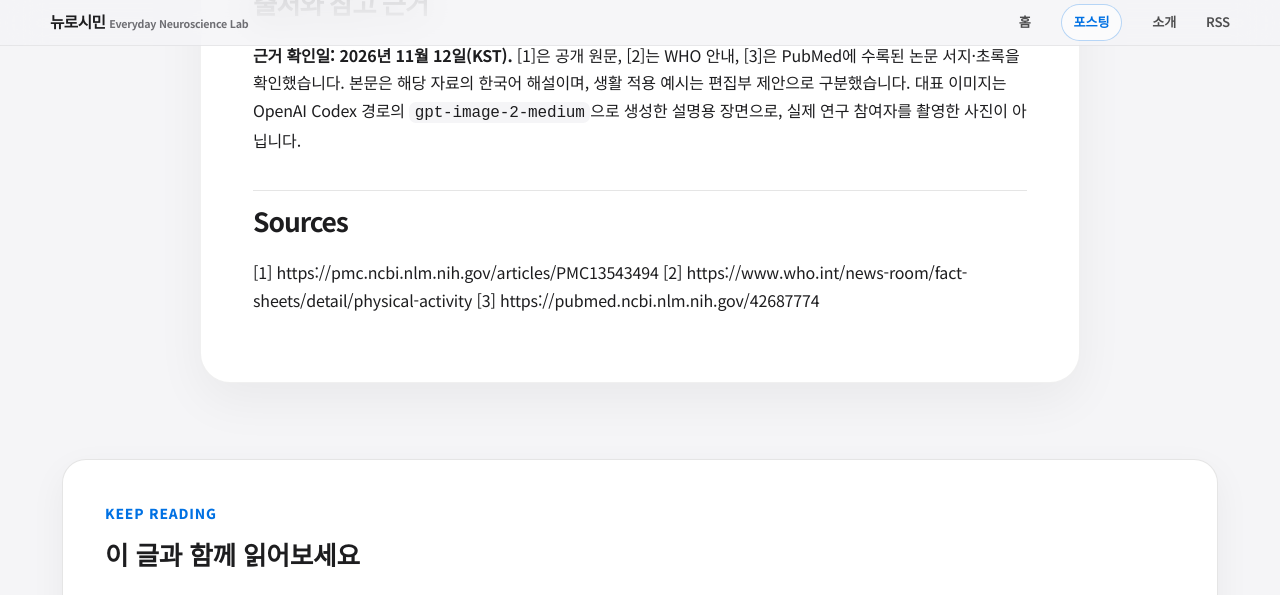
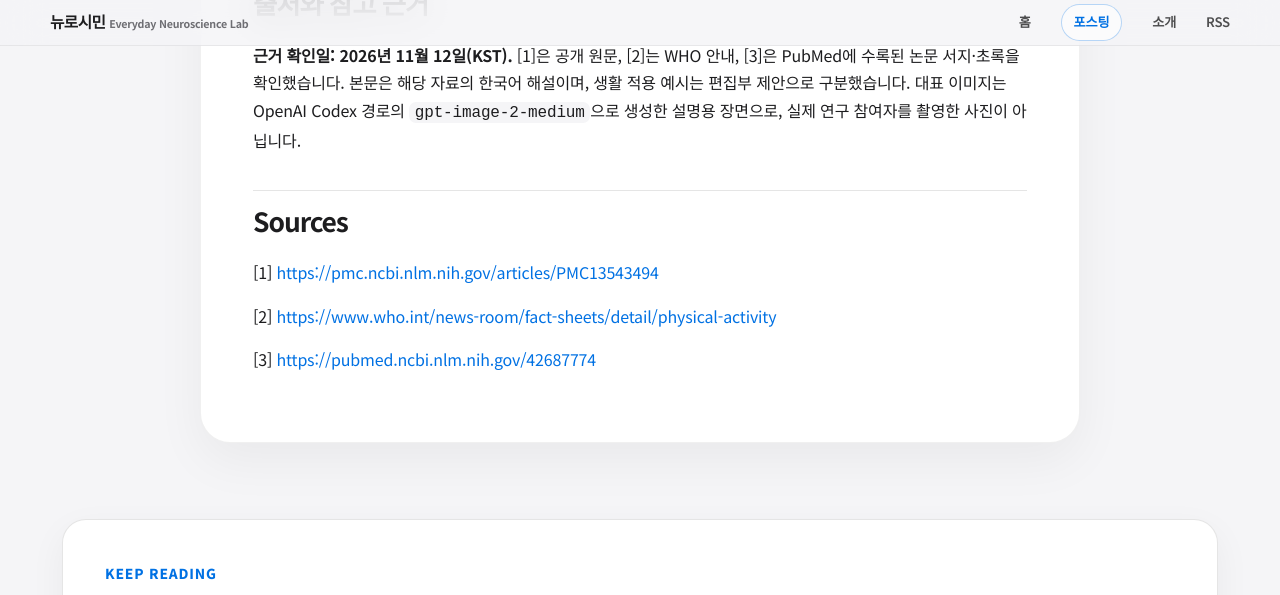
Before and after one commit to ai4tenlab/everyday-neuroscience-lab, a Jekyll site: the page built from _posts/2026-11-12-active-study-breaks-attention.md, in a window 1280 px wide and 900 px high, scrolled down 4694 px, cut to the strip 0-595 px from the top of the window. Built offline with Jekyll 4.4.1, drawn with Linux system fonts in a browser that asks for light colours.

Commit message:
fix: make research source URLs clickable

```diff
--- a/_posts/2026-11-12-active-study-breaks-attention.md
+++ b/_posts/2026-11-12-active-study-breaks-attention.md
@@ -1,7 +1,7 @@
 ---
 title: "공부하다 집중이 흐려질 때, 잠깐 움직여도 괜찮을까요?"
 date: 2026-11-12 19:27:00 +0900
-last_modified_at: 2026-11-12 19:27:00 +0900
+last_modified_at: 2026-11-12 19:34:00 +0900
 category: "Neuroscience Literacy"
 tags: [학습과학, 주의력, 신체활동, 공부습관, 부모교육]
 author: "뉴로시민 편집부 · Viki"
@@ -105,9 +105,11 @@ WHO는 모든 연령에서 오래 앉아 있는 시간을 줄이고, 가능한
 
 ## Sources
 
-[1] https://pmc.ncbi.nlm.nih.gov/articles/PMC13543494
-[2] https://www.who.int/news-room/fact-sheets/detail/physical-activity
-[3] https://pubmed.ncbi.nlm.nih.gov/42687774
+[1] <https://pmc.ncbi.nlm.nih.gov/articles/PMC13543494>
+
+[2] <https://www.who.int/news-room/fact-sheets/detail/physical-activity>
+
+[3] <https://pubmed.ncbi.nlm.nih.gov/42687774>
 
 <script type="application/ld+json">
 {
@@ -116,7 +118,7 @@ WHO는 모든 연령에서 오래 앉아 있는 시간을 줄이고, 가능한
   "headline": "공부하다 집중이 흐려질 때, 잠깐 움직여도 괜찮을까요?",
   "description": "대학 수업 활동 휴식 연구의 결과와 한계, 가정과 교실에서 쉬는 시간을 설계하는 방법을 설명합니다.",
   "datePublished": "2026-11-12T19:27:00+09:00",
-  "dateModified": "2026-11-12T19:27:00+09:00",
+  "dateModified": "2026-11-12T19:34:00+09:00",
   "author": {"@type": "Organization", "name": "뉴로시민 편집부 · Viki"},
   "publisher": {"@type": "Organization", "name": "뉴로시민 | Everyday Neuroscience Lab"},
   "image": "https://ai4tenlab.github.io/everyday-neuroscience-lab/assets/images/thumbnails/2026-11-12-active-study-breaks-attention-v1.png",
```
